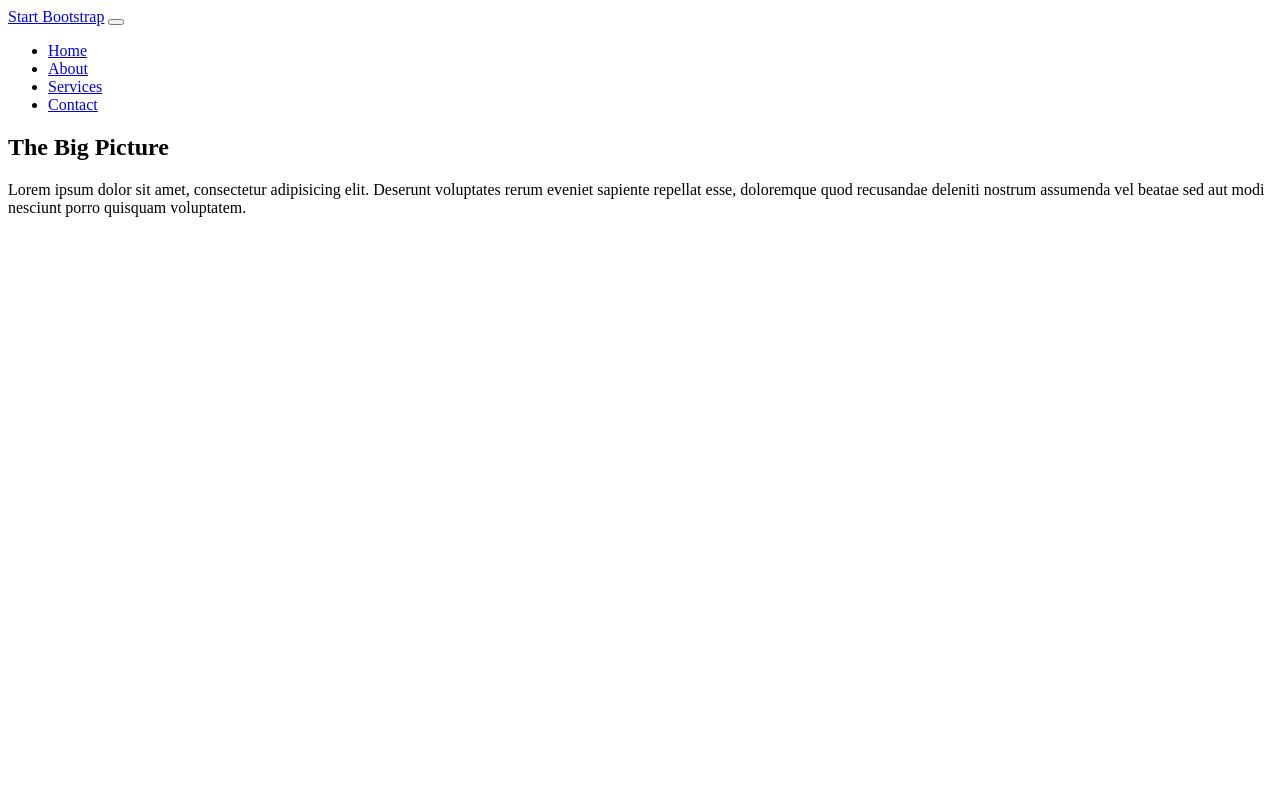
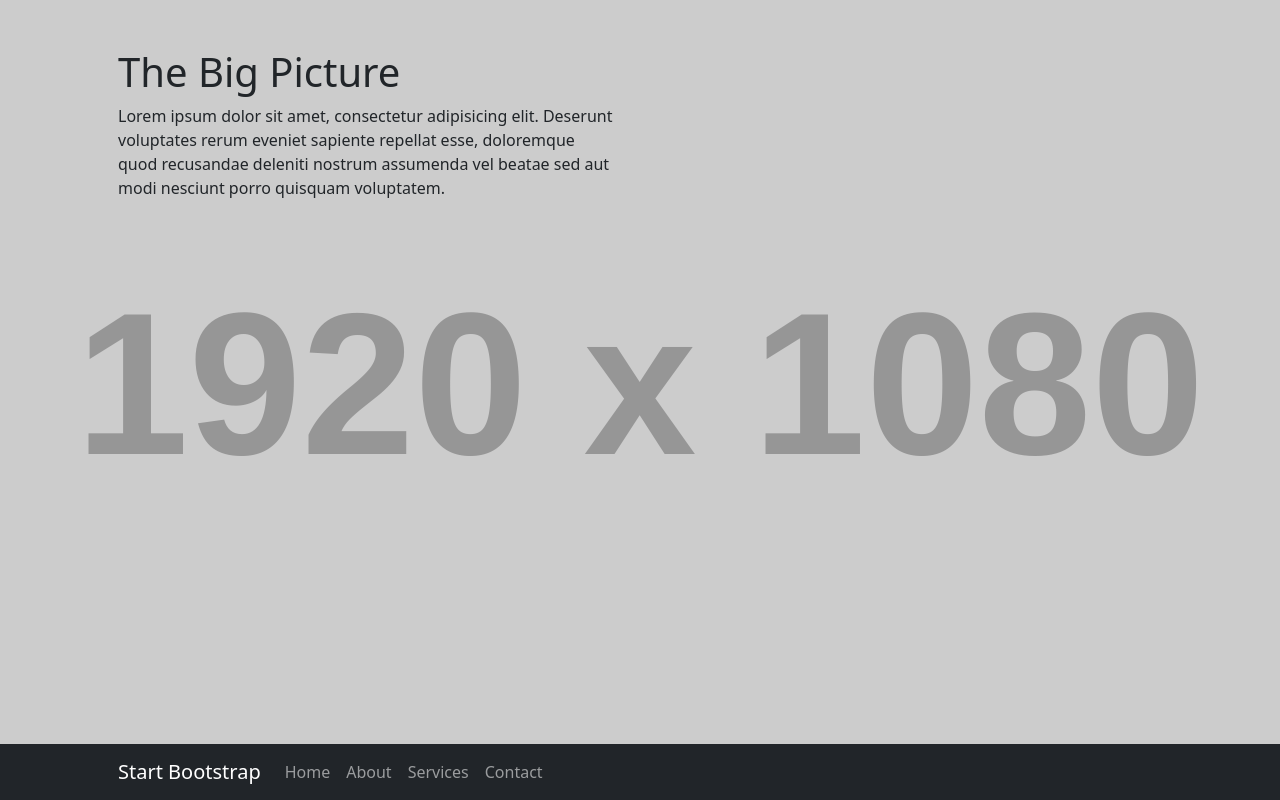
Before and after one commit to LyeZinho/cyberbullyng, a website: page src/page/home.html in a window 1280 px wide. Drawn offline with nearby package versions, Linux system fonts and the light colour scheme; placeholder pictures from the web are drawn by us.

Commit message:
Update home.html

```diff
--- a/src/page/home.html
+++ b/src/page/home.html
@@ -9,7 +9,7 @@
         <!-- Favicon-->
         <link rel="icon" type="image/x-icon" href="assets/favicon.ico" />
         <!-- Core theme CSS (includes Bootstrap)-->
-        <link href="css/styles.css" rel="stylesheet" />
+        <link href="style.css" rel="stylesheet" />
     </head>
     <body>
         <!-- Navigation-->
```
